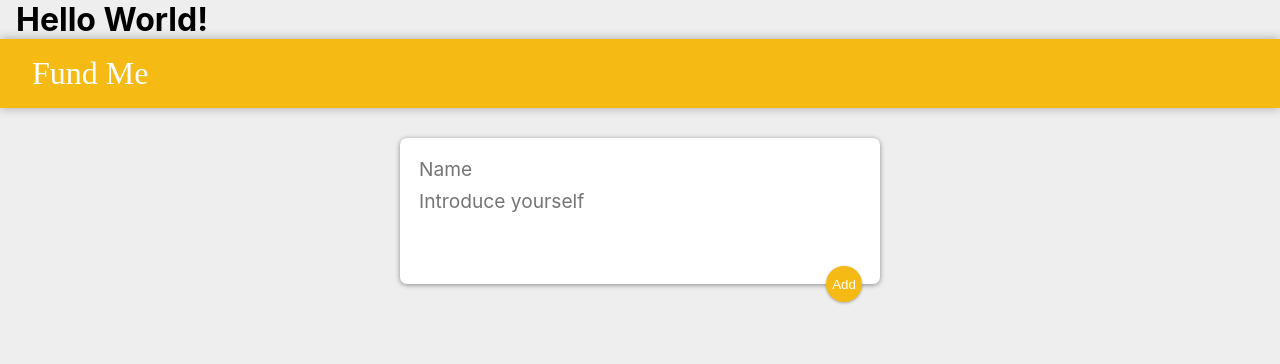
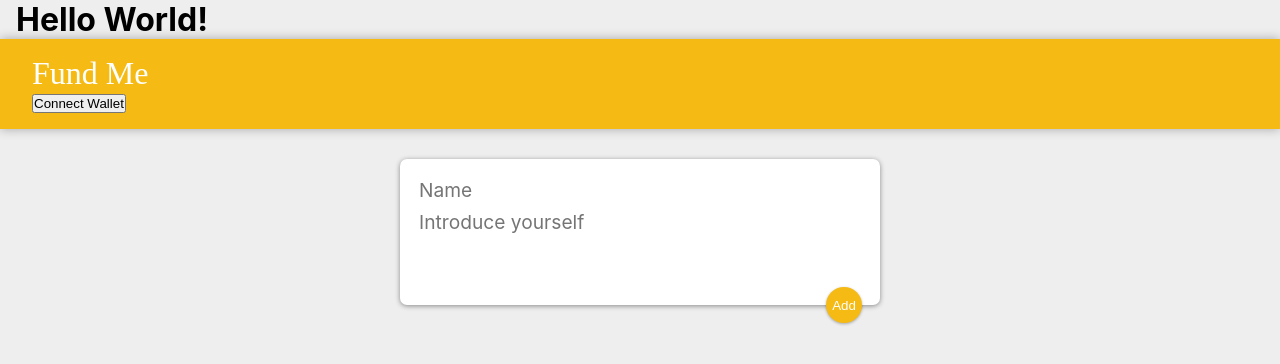
Before and after one commit to ryo2003/100program-bc-app, a React (Create React App) app: page / in a window 1280 px wide. Shown: the top 364 px of the page. Built offline with nearby package versions, Linux system fonts and the light colour scheme.

Commit message:
metamask connected

```diff
--- a/src/components/App.js
+++ b/src/components/App.js
@@ -1,23 +1,70 @@
-import '../App.css';
-import Header from './Header';
-import CreateArea from './CreateArea';
-import React, {useState} from "react";
-
+import "../App.css";
+import Header from "./Header";
+import CreateArea from "./CreateArea";
+import React, { useState, useEffect } from "react";
 
 function App() {
+  // ユーザーのパブリックウォレットを保存するために使用する状態変数を定義します。
+  const [currentAccount, setCurrentAccount] = useState("");
+  console.log("currentAccount: ", currentAccount);
+  // window.ethereumにアクセスできることを確認します。
+  const checkIfWalletIsConnected = async () => {
+    try {
+      const { ethereum } = window;
+      if (!ethereum) {
+        console.log("Make sure you have MetaMask!");
+        return;
+      } else {
+        console.log("We have the ethereum object", ethereum);
+      }
+      // ユーザーのウォレットへのアクセスが許可されているかどうかを確認します。
+      const accounts = await ethereum.request({ method: "eth_accounts" });
+      if (accounts.length !== 0) {
+        const account = accounts[0];
+        console.log("Found an authorized account:", account);
+        setCurrentAccount(account);
+      } else {
+        console.log("No authorized account found");
+      }
+    } catch (error) {
+      console.log(error);
+    }
+  };
+  // connectWalletメソッドを実装
+  const connectWallet = async () => {
+    try {
+      const { ethereum } = window;
+      if (!ethereum) {
+        alert("Get MetaMask!");
+        return;
+      }
+      const accounts = await ethereum.request({
+        method: "eth_requestAccounts",
+      });
+      console.log("Connected: ", accounts[0]);
+      setCurrentAccount(accounts[0]);
+    } catch (error) {
+      console.log(error);
+    }
+  };
+  // WEBページがロードされたときに下記の関数を実行します。
+  useEffect(() => {
+    checkIfWalletIsConnected();
+  }, []);
+
   const [items, setItems] = useState([]);
 
-    function addItem(inputText) {
-        setItems((prevItems) => {
-          return [...prevItems, inputText];
-        });
-      }
+  function addItem(inputText) {
+    setItems((prevItems) => {
+      return [...prevItems, inputText];
+    });
+  }
 
   return (
     <div>
       <h1>Hello World!</h1>
-     <Header />
-     <CreateArea/>
+      <Header connectWallet={connectWallet} currentAccount={currentAccount} />
+      <CreateArea />
     </div>
   );
 }
--- a/src/components/Header.js
+++ b/src/components/Header.js
@@ -1,10 +1,22 @@
 import React from "react";
 
-function Header() {
+function Header(props) {
   return (
-    <header>
-      <h1>Fund Me</h1>
-    </header>
+    <div>
+      <header>
+        <h1>Fund Me</h1>
+        {!props.currentAccount && (
+          <button className="waveButton" onClick={props.connectWallet}>
+            Connect Wallet
+          </button>
+        )}
+        {props.currentAccount && (
+          <button className="waveButton" onClick={props.connectWallet}>
+            Wallet Connected
+          </button>
+        )}
+      </header>
+    </div>
   );
 }
 
```
